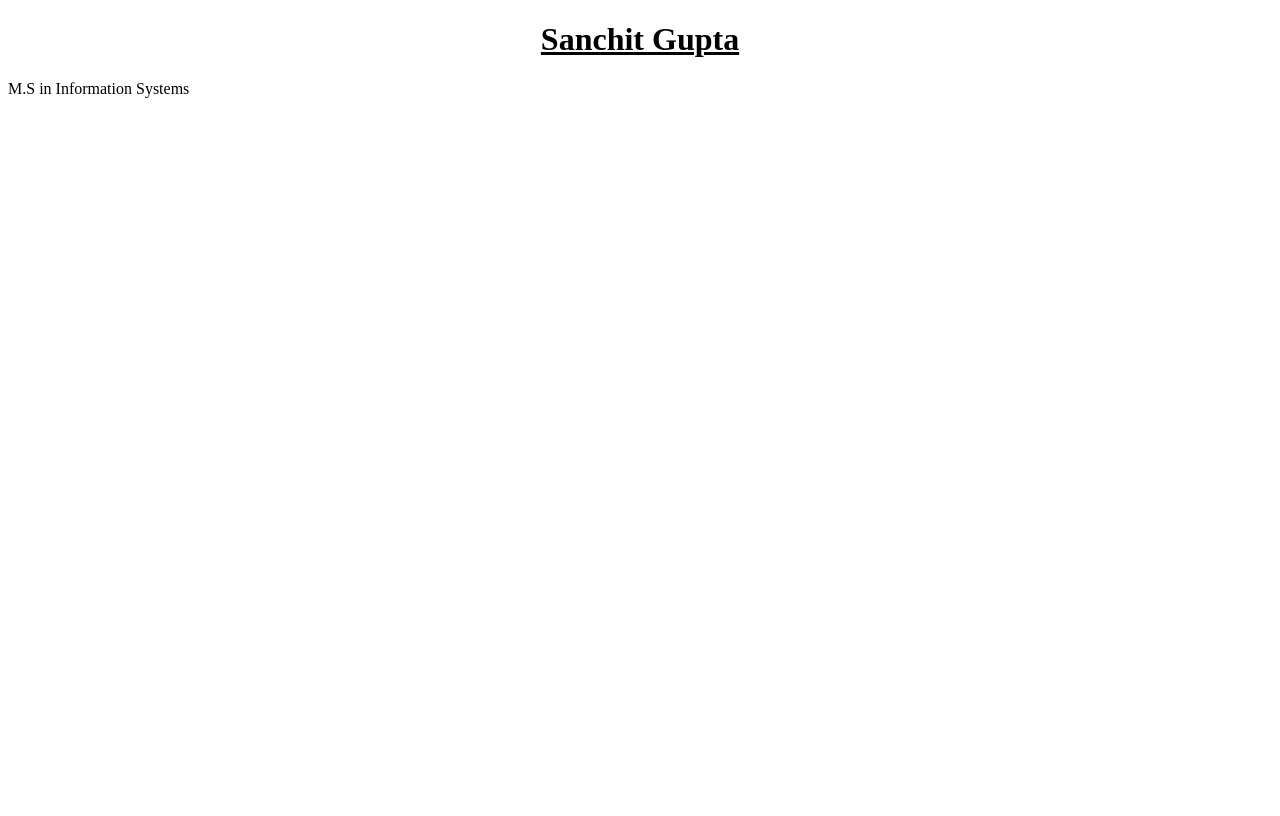
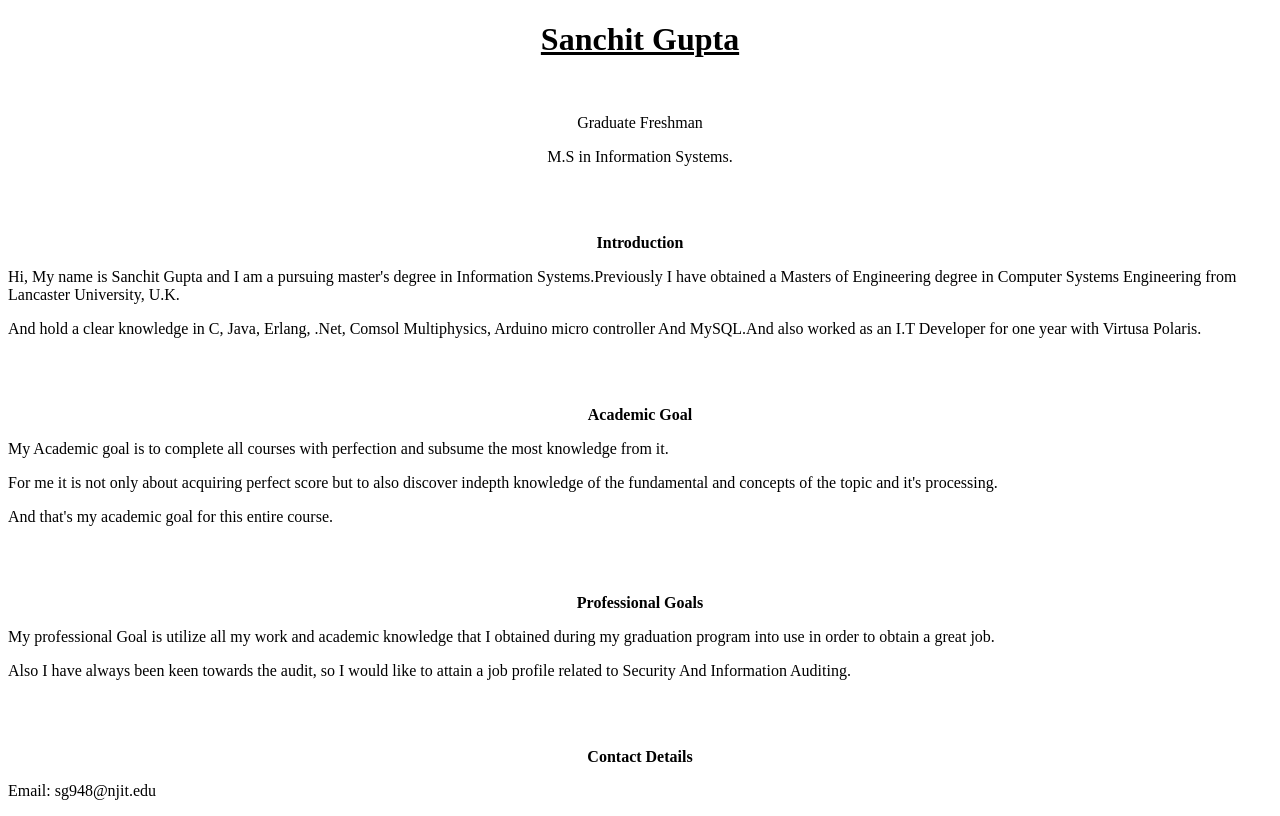
Before and after one commit to sanchit55/todo_2017Fall, a plain HTML site: page index.html in a window 1280 px wide. Drawn offline with Linux system fonts and the light colour scheme.

Commit message:
fourth attempt

```diff
--- a/index.html
+++ b/index.html
@@ -5,5 +5,53 @@
 <title>Welcome to the to-do list Application</title>
 <h1 style="text-align: center;"><span
 style="text-decoration: underline;"><strong>Sanchit Gupta</strong></span></h1>
-<p>M.S in Information Systems</p>
+<br>
+
+<p style="text-align: center;">Graduate Freshman</p>
+
+<p style="text-align: center;">M.S in Information Systems.</p>
+
+<br>
+<br>
+
+<p style="text-align: center;"><strong>Introduction</strong></p>
+
+<p>Hi, My name is Sanchit Gupta and I am a pursuing master's degree in
+Information Systems.Previously I have obtained a Masters of Engineering degree
+in Computer Systems Engineering from Lancaster University, U.K.</p>
+
+<p>And hold a clear knowledge in C, Java, Erlang, .Net, Comsol Multiphysics, Arduino micro controller And MySQL.And also worked as an I.T Developer for one year with Virtusa Polaris.</p>
+
+<br>
+<br>
+
+<p style="text-align: center;"><strong>Academic Goal</strong></p>
+
+<p>My Academic goal is to complete all courses with perfection and subsume the
+most knowledge from it.</p>
+
+<p>For me it is not only about acquiring perfect score but to also discover
+indepth knowledge of the fundamental and concepts of the topic and it's processing.</p>
+
+<p>And that's my academic goal for this entire course.</p>
+
+<br>
+<br>
+
+<p style="text-align: center;"><strong>Professional Goals</strong></p>
+
+<p>My professional Goal is utilize all my work and academic knowledge that I
+obtained during my graduation program into use in order to obtain a great
+job.</p>
+
+<p>Also I have always been keen towards the audit, so I would like to attain a
+job profile related to  Security And Information Auditing.</p>
+
+<br>
+<br>
+
+<p style="text-align: center;"><strong>Contact Details</strong></p>
+
+<p>Email: sg948@njit.edu</p></body>
+
 </html>
```
